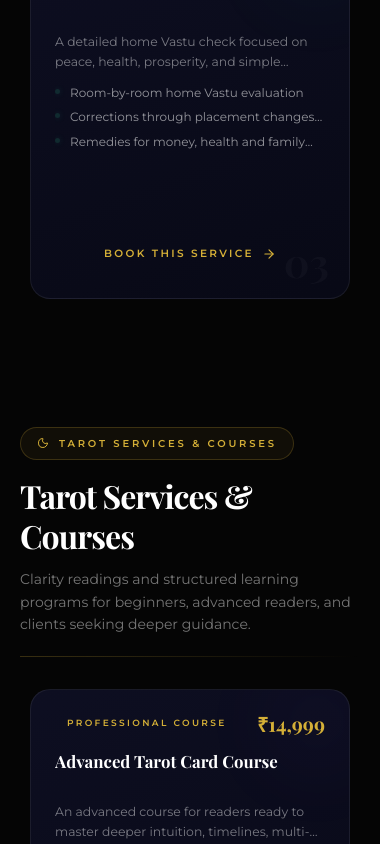
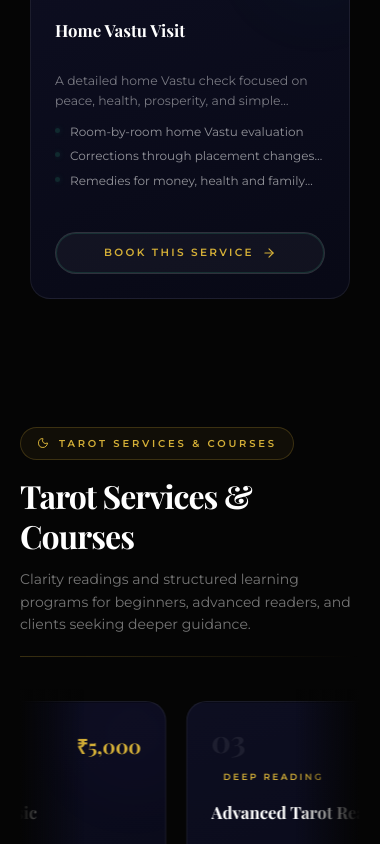
Before and after one commit to Rishitgoyal06/make-my-bhagya-react, a React (Vite) app in the folder bhagya/: page / in a window 390 px wide. Shown: the part 4140-4984 px from the top of the page. Built offline with nearby package versions, Linux system fonts and the light colour scheme.

Commit message:
feat: implement auto-scrolling carousel for service section and update card UI styling

```diff
--- a/bhagya/src/App.tsx
+++ b/bhagya/src/App.tsx
@@ -611,7 +611,14 @@ function ServiceCard({ service, accentColor = 'rgba(212,175,55,0.18)', index = 0
 
         <div className="relative z-10 flex flex-col h-full p-6">
 
-          {/* ── Top row: badge left, price right ── */}
+          <div className="mb-3 flex items-end justify-between gap-4">
+            <span className="pointer-events-none select-none font-display text-[1.9rem] font-bold leading-none text-white/[0.07] [text-shadow:0_0_14px_rgba(255,255,255,0.02)]">
+              {String(index + 1).padStart(2, '0')}
+            </span>
+            <p className="shrink-0 font-display text-[1.25rem] font-bold leading-none text-[#D4AF37]">{service.price}</p>
+          </div>
+
+          {/* ── Badge row ── */}
           <div className="flex items-start justify-between gap-3">
             <span
               className="inline-flex items-center rounded-full px-3 py-1 text-[9px] font-bold uppercase tracking-[0.26em] leading-none"
@@ -623,9 +630,6 @@ function ServiceCard({ service, accentColor = 'rgba(212,175,55,0.18)', index = 0
             >
               {service.badge}
             </span>
-            <div className="text-right shrink-0">
-              <p className="font-display text-[1.25rem] font-bold leading-none text-[#D4AF37]">{service.price}</p>
-            </div>
           </div>
 
           {/* ── Title ── */}
@@ -655,38 +659,49 @@ function ServiceCard({ service, accentColor = 'rgba(212,175,55,0.18)', index = 0
           {/* ── CTA ── */}
           <button
             onClick={() => setModalOpen(true)}
-            className="mt-4 shrink-0 group/btn relative overflow-hidden inline-flex w-full items-center justify-center gap-2 rounded-xl py-3 text-[10.5px] font-bold uppercase tracking-[0.22em] transition-all duration-250"
+            className="group/btn mt-4 inline-flex w-full shrink-0 cursor-pointer items-center justify-center gap-2 rounded-xl border border-white/12 bg-white/[0.04] py-3 text-[10.5px] font-bold uppercase tracking-[0.22em] text-[#D4AF37] transition-all duration-250 hover:-translate-y-0.5 hover:border-transparent hover:bg-[linear-gradient(180deg,#f2ca50,#d4af37)] hover:text-[#3c2f00] hover:shadow-[0_0_20px_rgba(212,175,55,0.35)]"
             style={{
-              border: `1px solid ${accentColor}44`,
-              background: `${accentColor}12`,
-              color: '#D4AF37',
-            }}
-            onMouseEnter={e => {
-              const el = e.currentTarget
-              el.style.background = 'linear-gradient(180deg,#f2ca50,#d4af37)'
-              el.style.color = '#3c2f00'
-              el.style.border = '1px solid transparent'
-              el.style.boxShadow = '0 0 20px rgba(212,175,55,0.35)'
-            }}
-            onMouseLeave={e => {
-              const el = e.currentTarget
-              el.style.background = `${accentColor}12`
-              el.style.color = '#D4AF37'
-              el.style.border = `1px solid ${accentColor}44`
-              el.style.boxShadow = ''
+              boxShadow: `inset 0 0 0 1px ${accentColor}`,
             }}
           >
             Book This Service
             <ArrowRight className="h-3.5 w-3.5 transition-transform duration-200 group-hover/btn:translate-x-0.5" />
           </button>
         </div>
-
-        {/* Card index number — subtle watermark bottom-right */}
-        <span className="pointer-events-none absolute bottom-4 right-5 font-display text-[2.5rem] font-bold leading-none text-white/[0.03] select-none">
-          {String(index + 1).padStart(2, '0')}
-        </span>
       </article>
     </>
+  )
+}
+
+/* ─── Auto-scroll carousel (used when services.length > 3) ─────────────── */
+function ServiceCarousel({ services, accentColor }: { services: Service[]; accentColor?: string }) {
+  const cardW = 340
+  const totalW = services.length * cardW
+  const pixelsPerSecond = 80
+  const duration = `${Math.max(totalW / pixelsPerSecond, 18)}s`
+
+  return (
+    <div className="relative overflow-hidden py-3">
+      <div className="pointer-events-none absolute left-0 top-0 z-10 h-full w-16 bg-[linear-gradient(90deg,#050505,transparent)] md:w-24" />
+      <div className="pointer-events-none absolute right-0 top-0 z-10 h-full w-16 bg-[linear-gradient(270deg,#050505,transparent)] md:w-24" />
+
+      <div
+        className="carousel-track flex w-max gap-5"
+        style={{
+          '--carousel-total': `${totalW}px`,
+          '--carousel-duration': duration,
+        } as React.CSSProperties}
+      >
+        {[...services, ...services, ...services].map((service, i) => (
+          <ServiceCard
+            key={`${service.title}-${i}`}
+            service={service}
+            accentColor={accentColor}
+            index={i % services.length}
+          />
+        ))}
+      </div>
+    </div>
   )
 }
 
@@ -696,6 +711,8 @@ function ServiceSection({
 }: {
   id: string; title: string; copy: string; services: Service[]; icon: typeof Compass; accentColor?: string
 }) {
+  const useCarousel = services.length > 3
+
   return (
     <section id={id} className="relative px-5 py-16 md:px-10 lg:px-12">
       <div className="mx-auto max-w-[1280px]">
@@ -717,6 +734,9 @@ function ServiceSection({
           <div className="mt-5 h-px bg-[linear-gradient(90deg,rgba(212,175,55,0.25),transparent)]" />
         </div>
 
+        {useCarousel ? (
+          <ServiceCarousel services={services} accentColor={accentColor} />
+        ) : (
           <div className="grid grid-cols-1 justify-items-center gap-5 sm:grid-cols-2 xl:grid-cols-3">
             {services.map((service, i) => (
               <motion.div
@@ -731,6 +751,7 @@ function ServiceSection({
               </motion.div>
             ))}
           </div>
+        )}
       </div>
     </section>
   )
```
Lines whose indentation alone changed are shown as unchanged.
